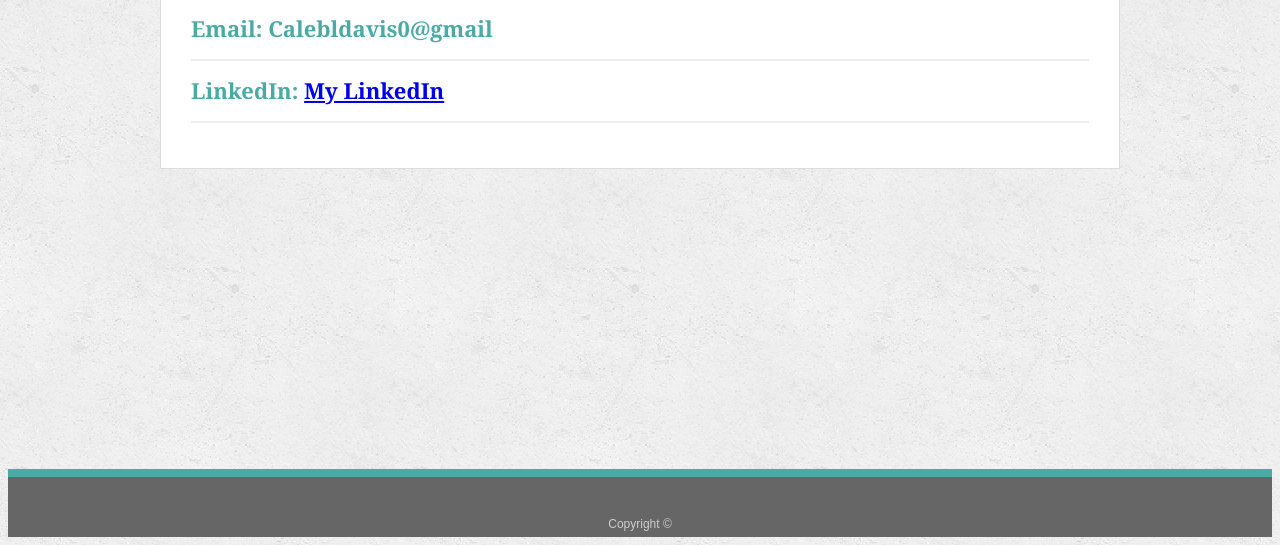
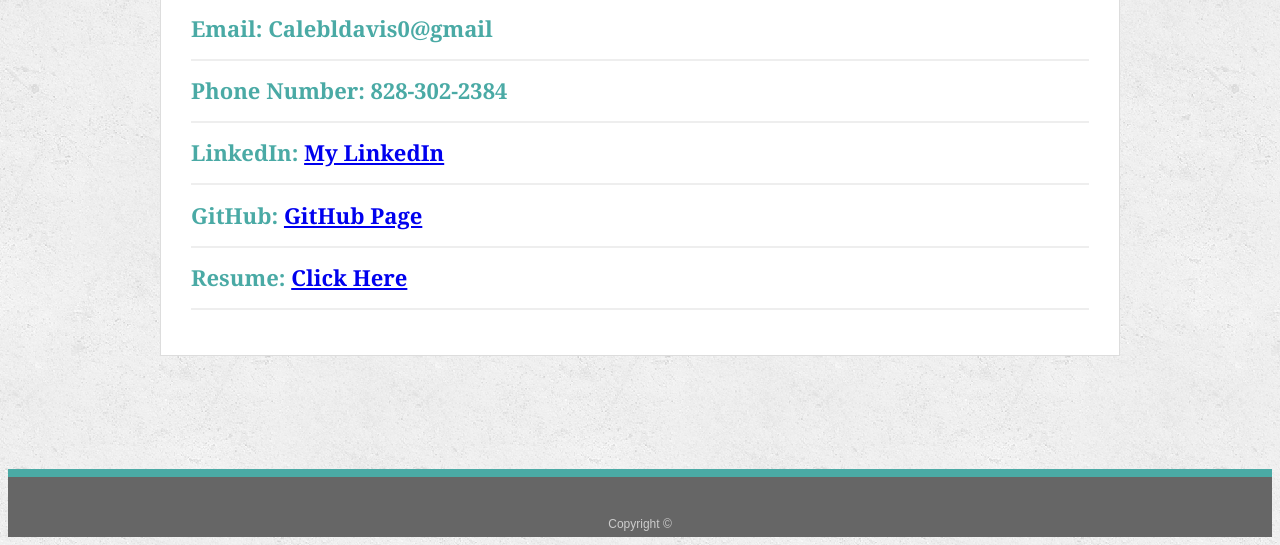
Before and after one commit to CLDavis15/Portfolio, a plain HTML site: page contact.html in a window 1280 px wide. Shown: the part 269-814 px from the top of the page. Drawn offline with Linux system fonts and the light colour scheme.

Commit message:
Final touches on the contact page.

```diff
--- a/contact.html
+++ b/contact.html
@@ -32,12 +32,22 @@
       </div>
 
       <div>
+          <h2>Phone Number: 828-302-2384</h2>
+      </div>
+
+      <div>
 
           <h2>LinkedIn: <a href="https://www.linkedin.com/in/caleb-davis-7b12a568/">My LinkedIn</a></h2>
 
       </div>
 
+      <div>
+          <h2>GitHub: <a href="https://github.com/CLDavis15">GitHub Page</a></h2>
+      </div>
 
+      <div>
+          <h2>Resume: <a href="./assets/images/Resume-Full Stack.pdf">Click Here</a> </h2>
+      </div>
 
     </section>
 
```
Also changed, not shown: 2 other files.
